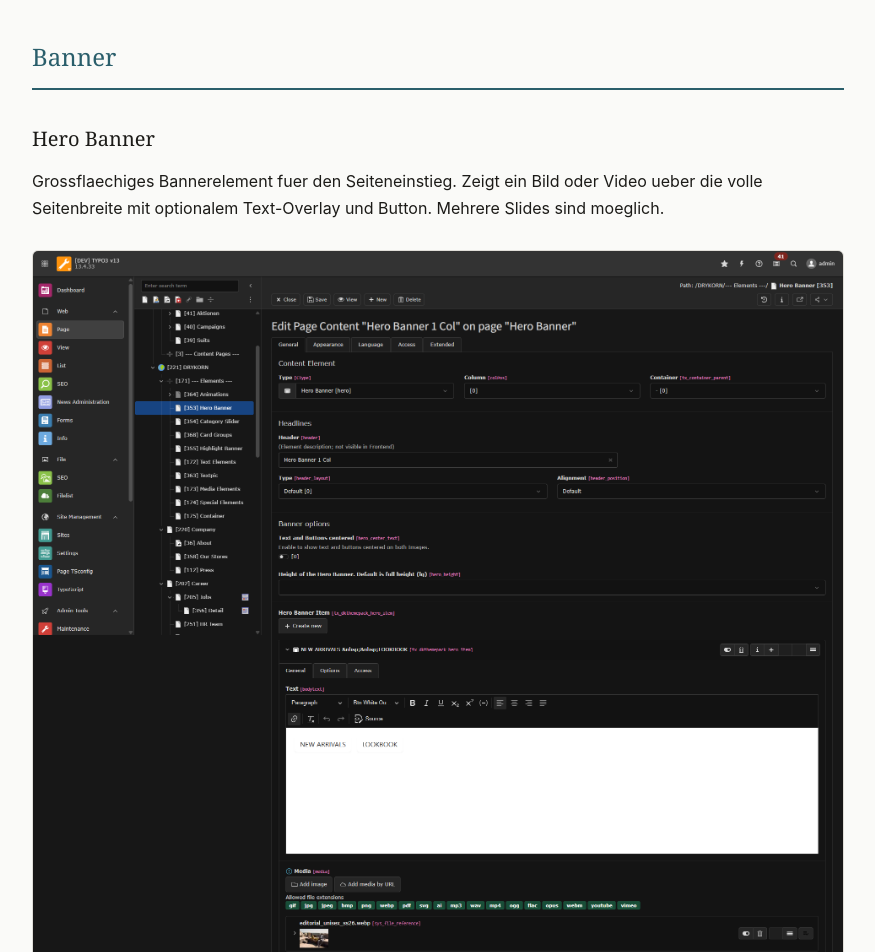
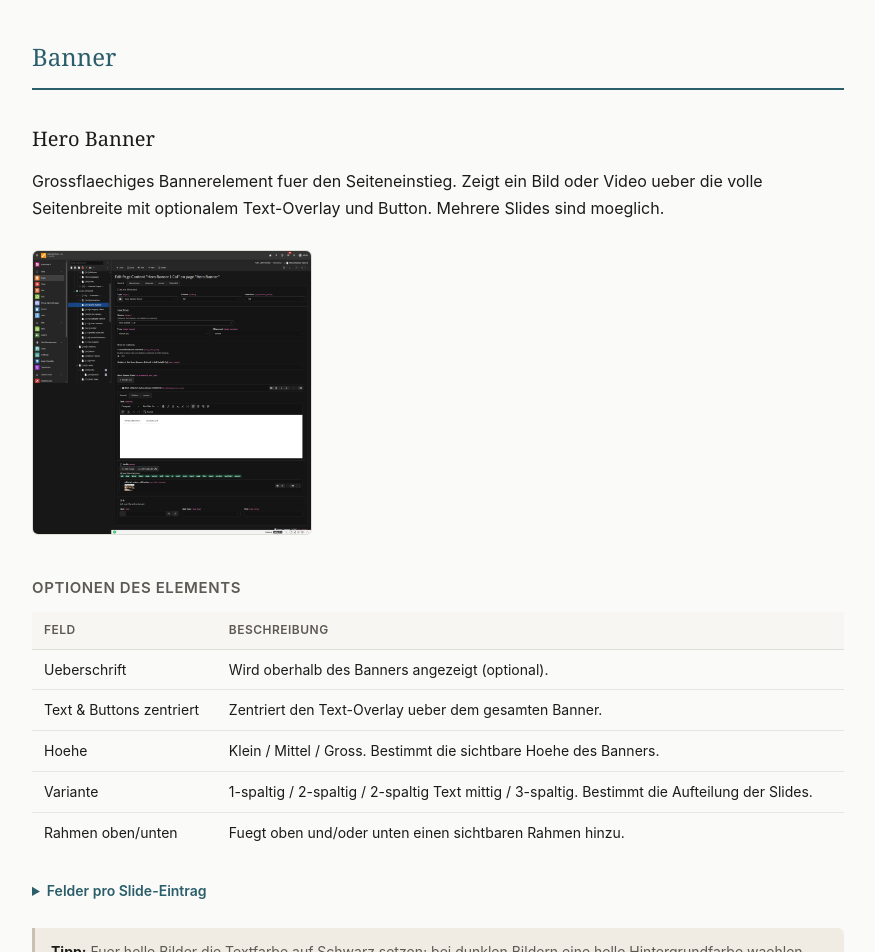
Before and after one commit to ntaupp-dk/dk-themepack-docs, a Jekyll site: the page built from index.md, in a window 1280 px wide. Shown: the part 651-1603 px from the top of the page, without its empty margins (202-1077 px from the left). Built offline with Jekyll 4.4.1, drawn with Linux system fonts in a browser that asks for light colours.

Commit message:
Make image thumbnails smaller (280px)

```diff
--- a/_layouts/default.html
+++ b/_layouts/default.html
@@ -164,18 +164,19 @@
     ol li { margin-bottom: 4px; }
     ol strong { color: var(--c-text); }
 
-    /* Images — thumbnail with click to enlarge */
+    /* Images — small thumbnail with click to enlarge */
     .page-wrap img {
-      max-width: 100%;
+      max-width: 280px;
       height: auto;
       border: 1px solid var(--c-border);
       border-radius: 6px;
       margin: 12px 0;
       cursor: zoom-in;
-      transition: box-shadow .2s;
+      transition: box-shadow .2s, transform .2s;
     }
     .page-wrap img:hover {
       box-shadow: 0 4px 16px rgba(0,0,0,.12);
+      transform: scale(1.02);
     }
 
     /* Lightbox overlay */
```
